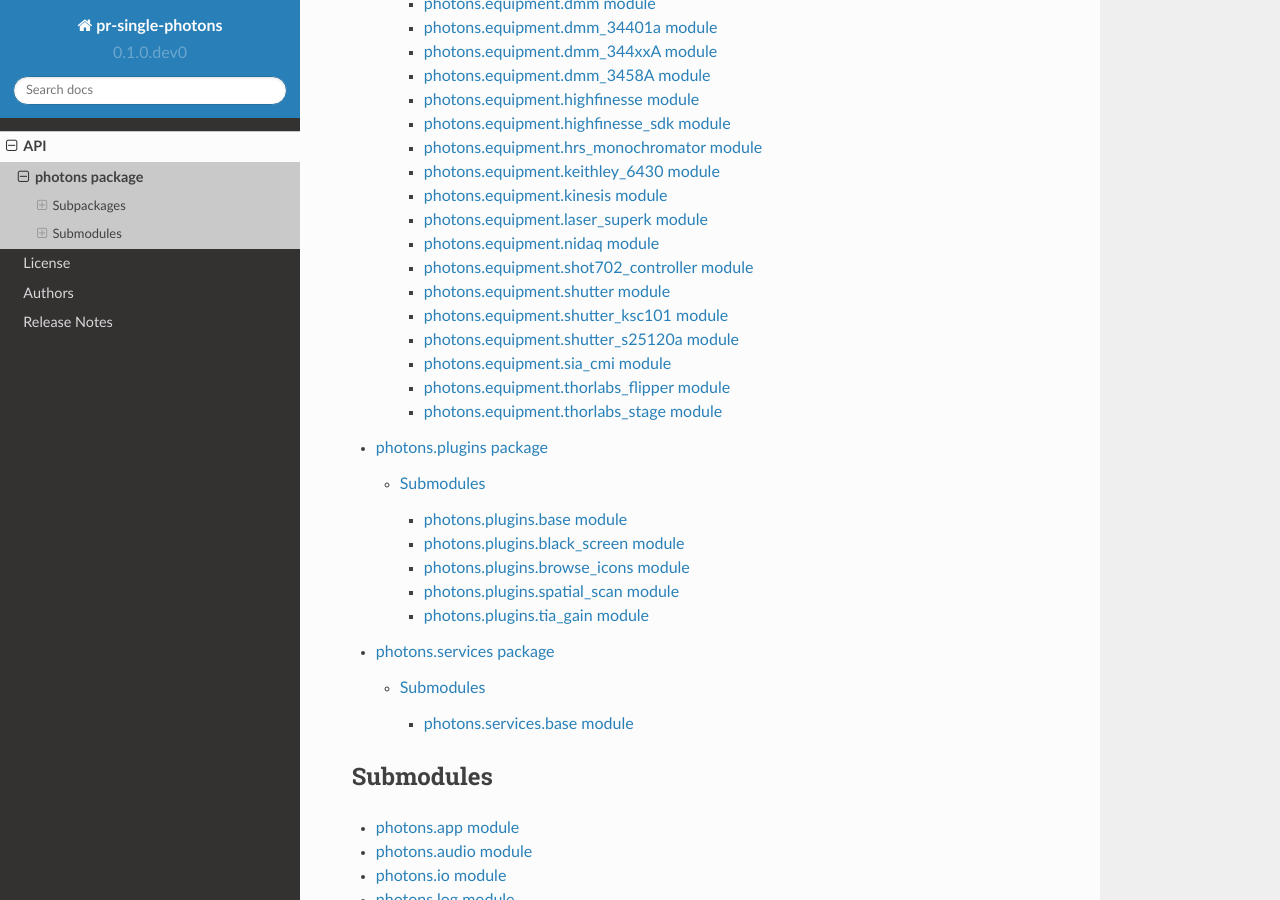
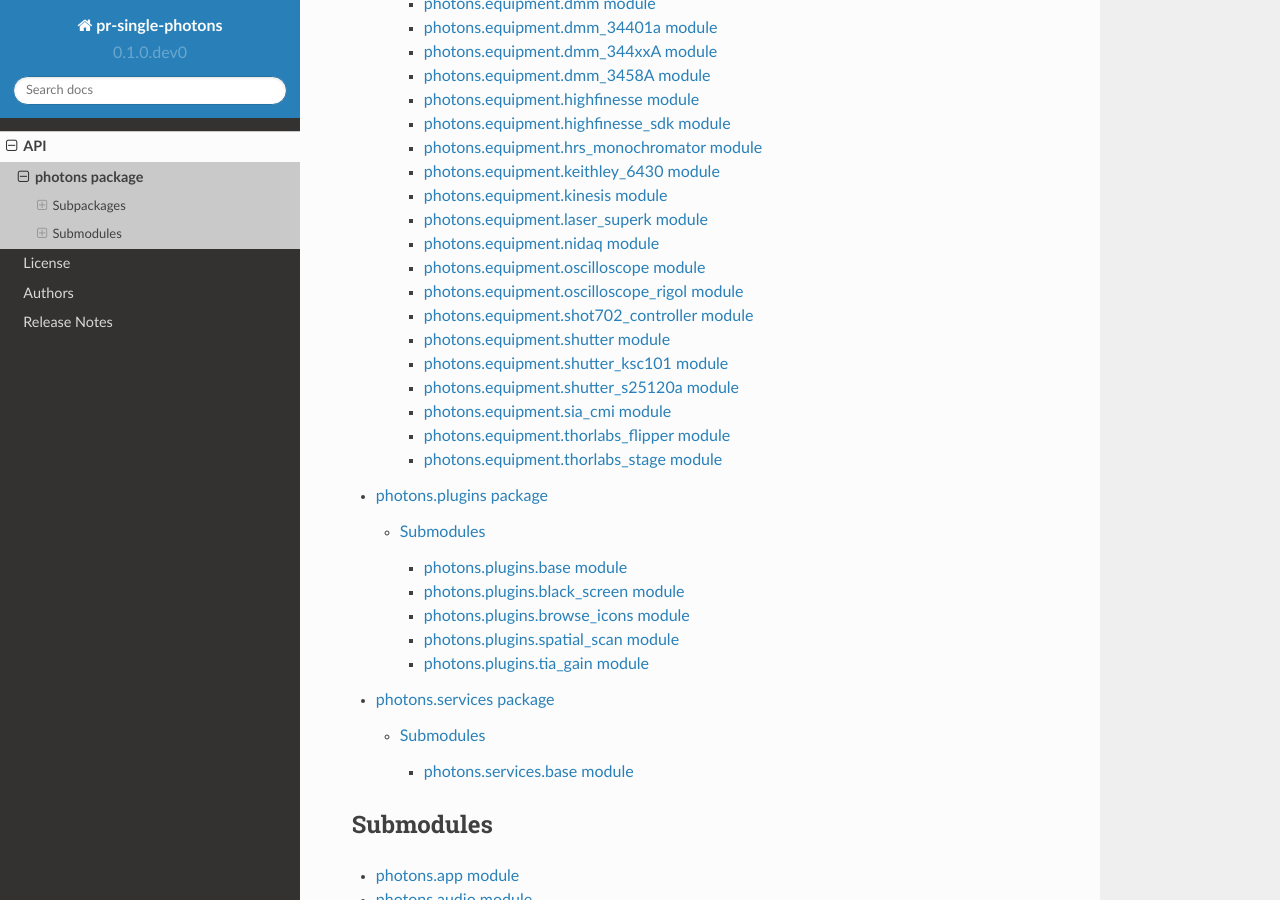
Before and after one commit to MSLNZ/pr-single-photons, a Sphinx documentation site: the page built from docs/_api/photons.rst, in a window 1280 px wide and 900 px high, scrolled down 708 px. Built offline with Sphinx 7.4.7 and the Read the Docs theme 2.0.0, drawn with Linux system fonts in a browser that asks for light colours.

Commit message:
[docs] add the oscilloscope modules

```diff
--- /dev/null
+++ b/docs/_api/photons.equipment.oscilloscope.rst
@@ -0,0 +1,7 @@
+photons.equipment.oscilloscope module
+=====================================
+
+.. automodule:: photons.equipment.oscilloscope
+   :members:
+   :undoc-members:
+   :show-inheritance:
--- /dev/null
+++ b/docs/_api/photons.equipment.oscilloscope_rigol.rst
@@ -0,0 +1,7 @@
+photons.equipment.oscilloscope\_rigol module
+============================================
+
+.. automodule:: photons.equipment.oscilloscope_rigol
+   :members:
+   :undoc-members:
+   :show-inheritance:
--- a/docs/_api/photons.equipment.rst
+++ b/docs/_api/photons.equipment.rst
@@ -34,6 +34,8 @@ Submodules
    photons.equipment.kinesis
    photons.equipment.laser_superk
    photons.equipment.nidaq
+   photons.equipment.oscilloscope
+   photons.equipment.oscilloscope_rigol
    photons.equipment.shot702_controller
    photons.equipment.shutter
    photons.equipment.shutter_ksc101
```
